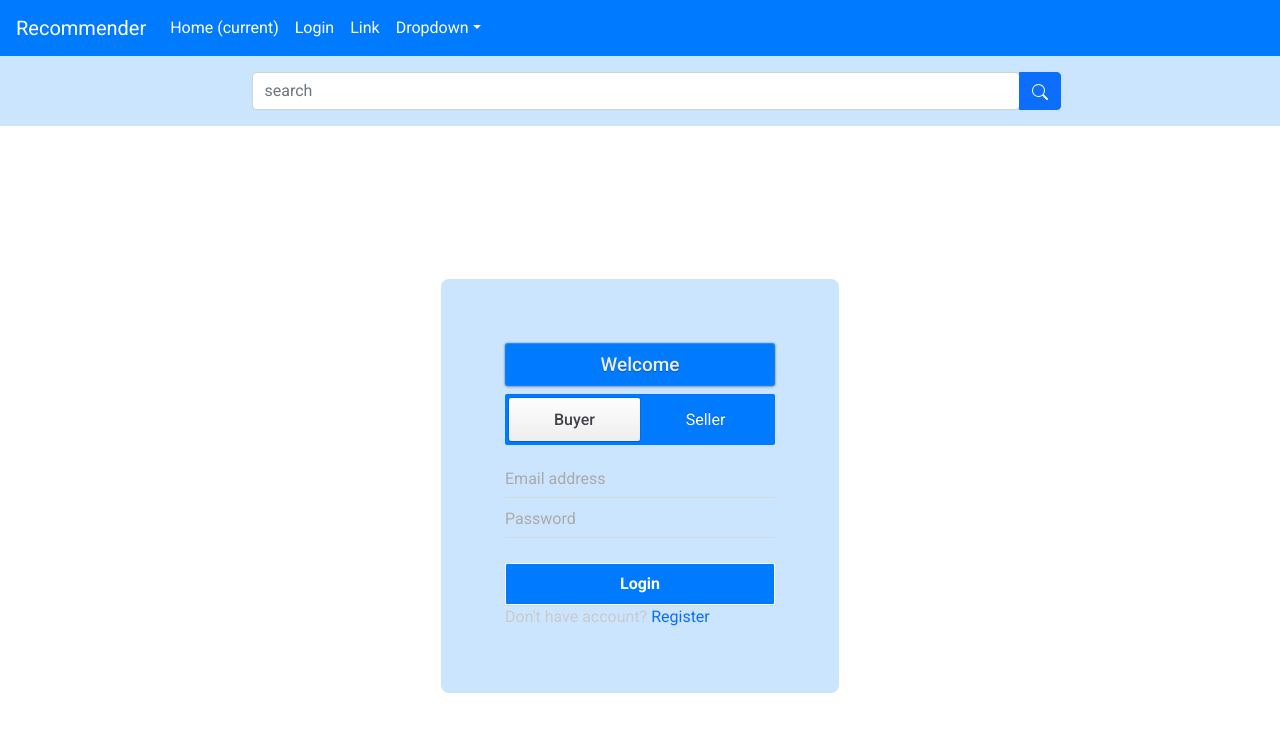
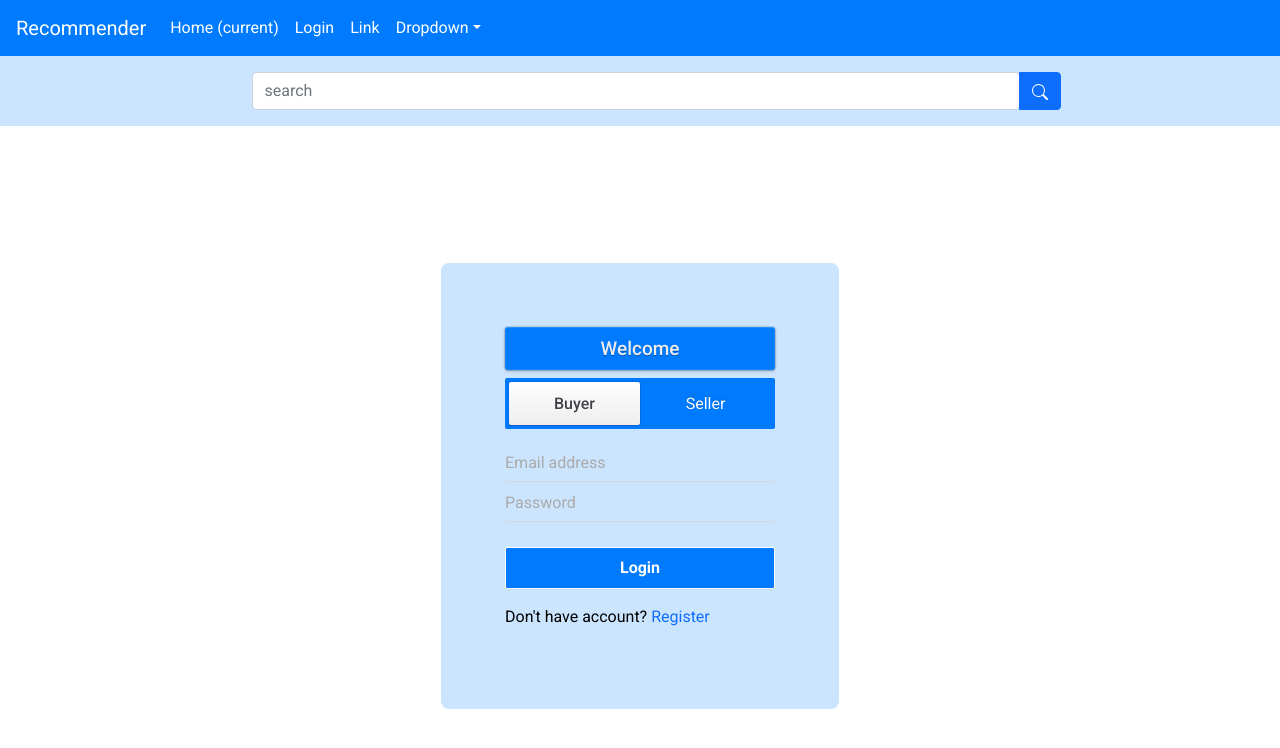
Before and after one commit to vaibhav31s/recommender, a React (Create React App) app: page /login in a window 1280 px wide. Shown: the top 748 px of the page. Built offline with nearby package versions, Linux system fonts and the light colour scheme.

Commit message:
register

```diff
--- a/src/Login/login.css
+++ b/src/Login/login.css
@@ -10,6 +10,14 @@
   padding: 4rem;
   border-radius: 0.5rem;
   background-color: #cce5ff;
+}
+
+.wrap form{
+  margin-bottom: 1rem;
+}
+
+#register-link{
+  color: #000;
 }
 
 .register-title {
--- a/src/Login/login.js
+++ b/src/Login/login.js
@@ -36,7 +36,7 @@ const Login = () => {
                     <input type="submit" value="Login" class="register-button"/>
                 </form>
 
-                Don't have account? <Link>Register</Link>
+                <p id="register-link">Don't have account? <Link to="/register">Register</Link></p>
             </div>
         </div>
     );
--- a/src/Register/register.js
+++ b/src/Register/register.js
@@ -1,6 +1,7 @@
 import React, {useState} from 'react'
 import './register.css'
 import {submit_registration} from './registerEvent';
+import { Link } from 'react-router-dom';
 const Register = () => {
   const [email, setEmail] = useState("");
   const [password, setPassword] = useState("");
@@ -42,6 +43,7 @@ const Register = () => {
 
         <input type="submit" value="Registration" class="register-button"/>
     </form>
+    <p id="register-link">Already have an account? <Link to="/login">Login</Link></p>
 </div>
 </div>
   )
```
